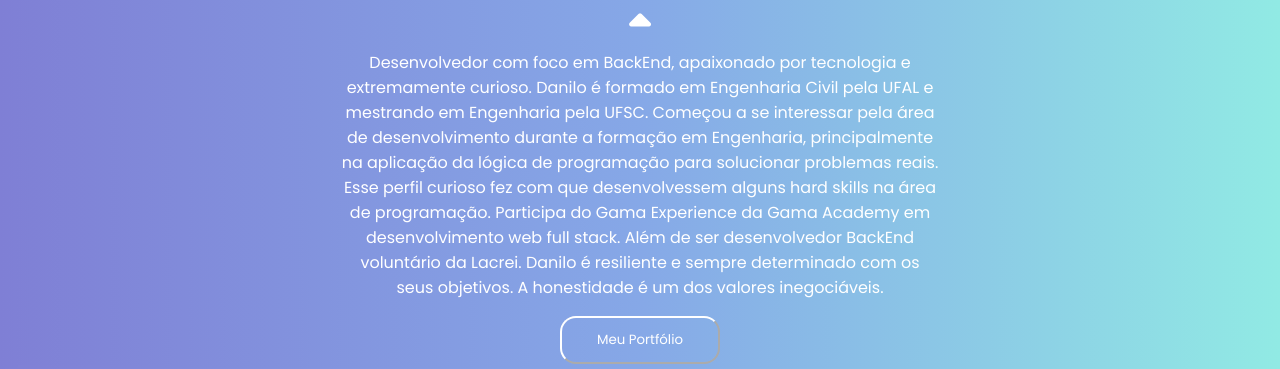
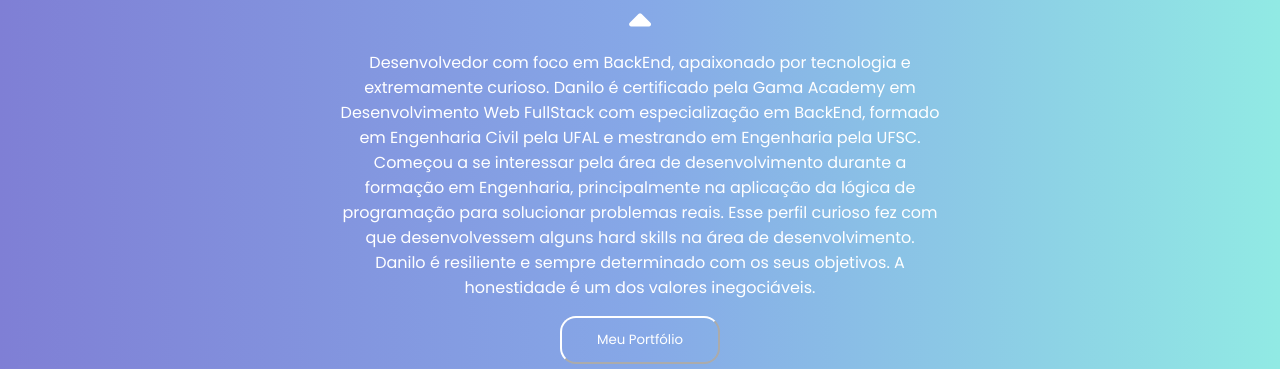
Before and after one commit to danilojpfreitas/MinhaPagina, a plain HTML site: page index.html in a window 1280 px wide. Both pictures are taken after a click on the element 640 px from the left and 454 px from the top of the page. Shown: the part 431-800 px from the top of the page. Drawn offline with Linux system fonts and the light colour scheme; a web font is replaced by a local one.

Commit message:
Add: Sobre mim

```diff
--- a/index.html
+++ b/index.html
@@ -51,9 +51,8 @@
             </div>
             <div style="display: none" id="about">
                 <p>
-                    Desenvolvedor com foco em BackEnd, apaixonado por tecnologia e extremamente curioso. Danilo é formado em Engenharia Civil pela UFAL e mestrando em Engenharia pela UFSC.
-                    Começou a se interessar pela área de desenvolvimento durante a formação em Engenharia, principalmente na aplicação da lógica de programação para solucionar problemas reais. Esse perfil curioso fez com que desenvolvessem alguns hard skills na área de programação.
-                    Participa do Gama Experience da Gama Academy em desenvolvimento web full stack. Além de ser desenvolvedor BackEnd voluntário da Lacrei.
+                    Desenvolvedor com foco em BackEnd, apaixonado por tecnologia e extremamente curioso. Danilo é certificado pela Gama Academy em Desenvolvimento Web FullStack com especialização em BackEnd, formado em Engenharia Civil pela UFAL e mestrando em Engenharia pela UFSC.
+                    Começou a se interessar pela área de desenvolvimento durante a formação em Engenharia, principalmente na aplicação da lógica de programação para solucionar problemas reais. Esse perfil curioso fez com que desenvolvessem alguns hard skills na área de desenvolvimento.
                     Danilo é resiliente e sempre determinado com os seus objetivos. A honestidade é um dos valores inegociáveis.
                 </p>
             </div>
```
